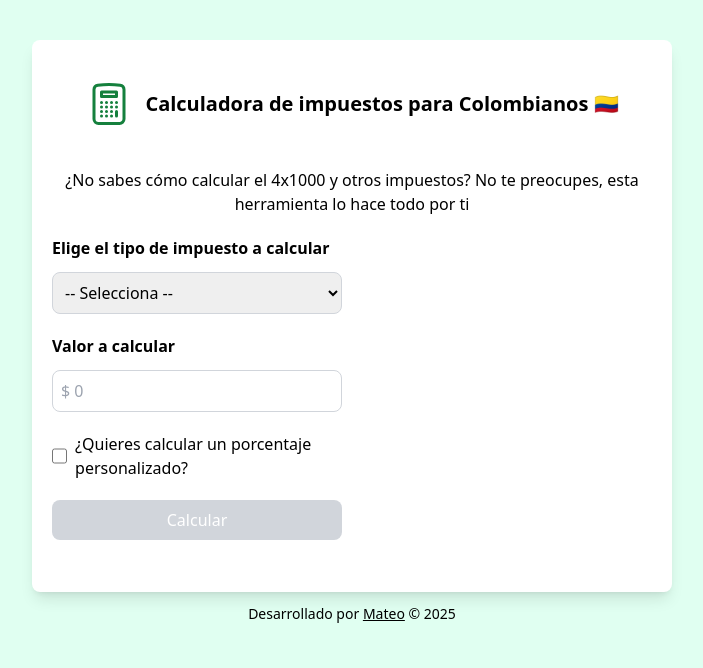
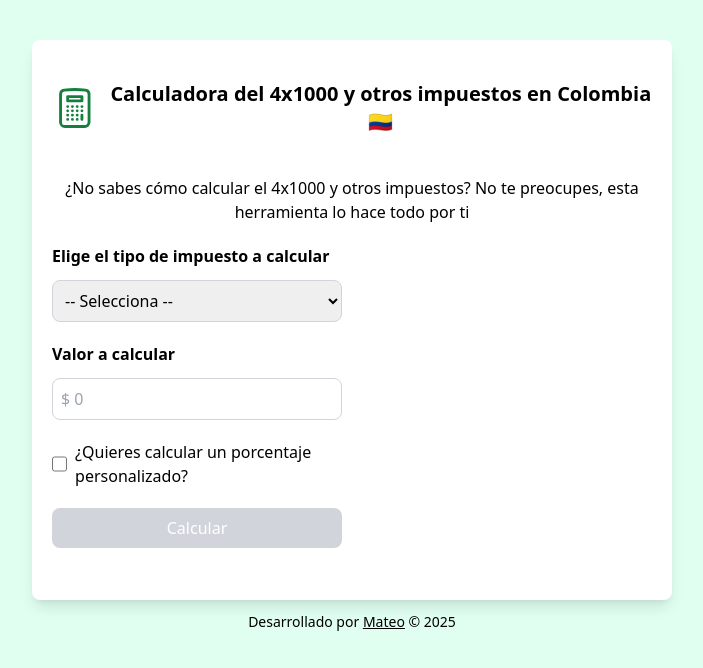
Before and after one commit to mateobetancurb/colombia-taxes-calculator, a React (Vite) app: page / in a window 1280 px wide. Shown: the top 668 px of the page, without its empty margins (288-991 px from the left). Built offline with nearby package versions, Linux system fonts and the light colour scheme.

Commit message:
Update App.tsx

```diff
--- a/src/App.tsx
+++ b/src/App.tsx
@@ -78,7 +78,7 @@ function App() {
 						/>
 					</svg>
 					<h1 className="text-xl w-fit font-bold text-center">
-						Calculadora de impuestos para Colombianos 🇨🇴
+						Calculadora del 4x1000 y otros impuestos en Colombia 🇨🇴
 					</h1>
 				</div>
 				<h2 className="mb-5 text-center">
```
